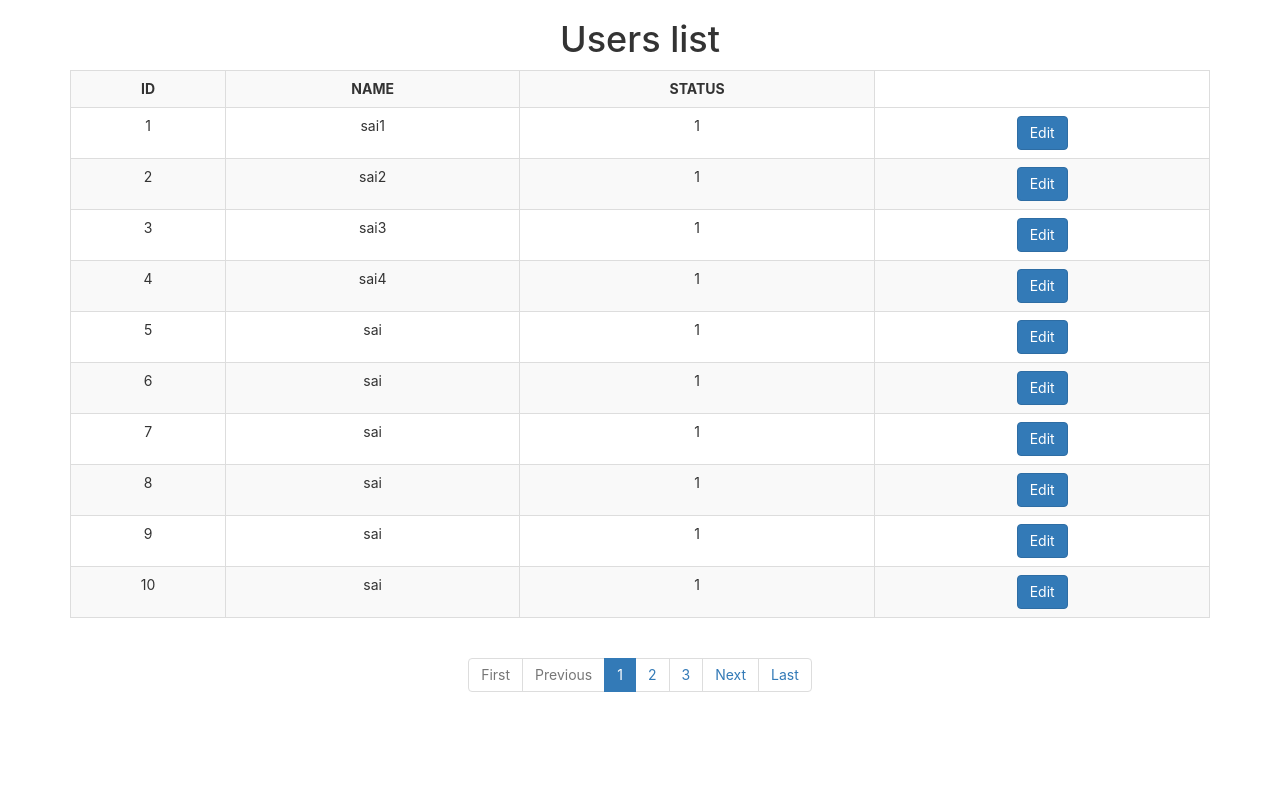
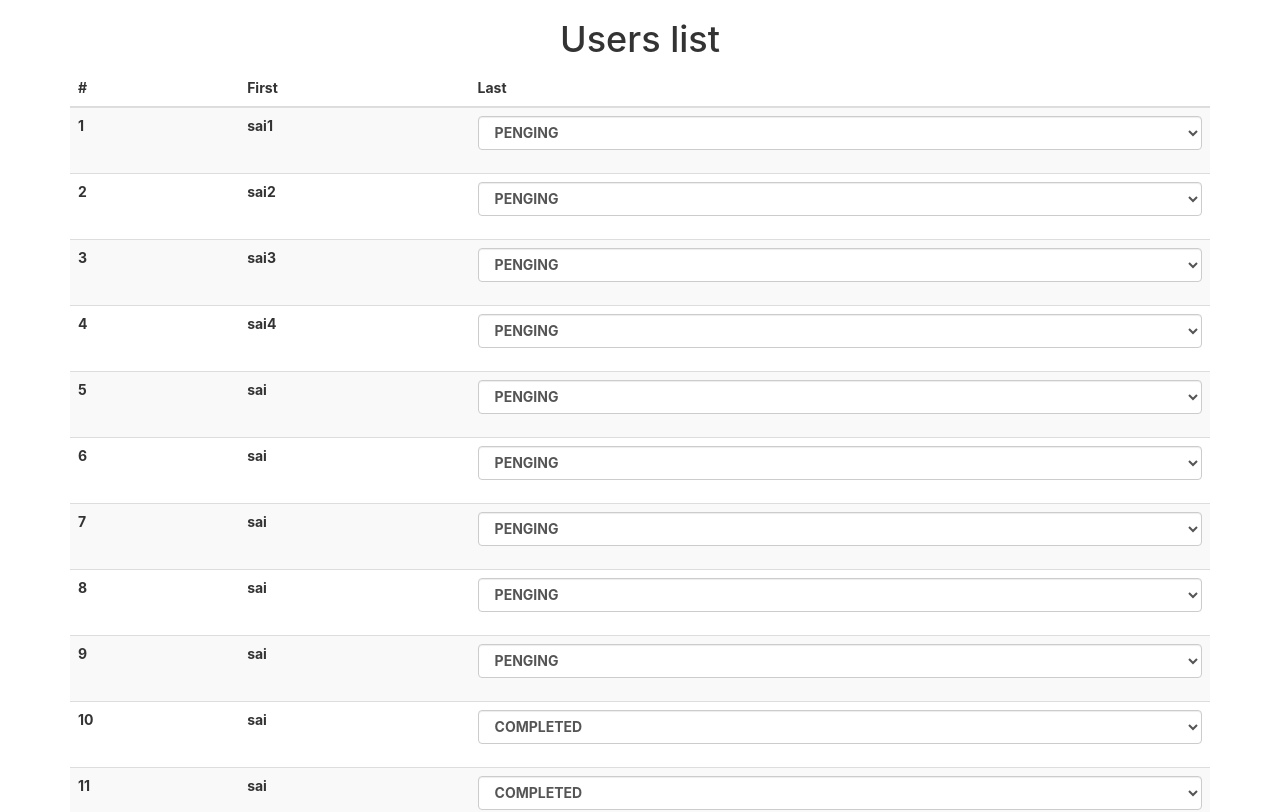
Before and after one commit to Nithyam1330/admin-portal-maco, a React (Create React App) app: page / in a window 1280 px wide. Shown: the top 812 px of the page. Built offline with nearby package versions, Linux system fonts and the light colour scheme.

Commit message:
Users table implemented

```diff
--- a/src/App.js
+++ b/src/App.js
@@ -2,128 +2,129 @@ import React from 'react';
 import './App.css';
 import CustomTable from './table.js/CustomTable';
 import { FORM_TYPE } from './table.js/FormType';
+import UsersList from './users-list/UsersList';
 
 class App extends React.Component {
   users = [
     {
       id: 1,
       value: 'sai1',
-      status: 1
+      status: 'PENDING'
     },
     {
       id: 2,
       value: 'sai2',
-      status: 1
+      status: 'PENDING'
     },
     {
       id: 3,
       value: 'sai3',
-      status: 1
+      status: 'PENDING'
     },
     {
       id: 4,
       value: 'sai4',
-      status: 1
+      status: 'PENDING'
     },
     {
       id: 5,
       value: 'sai',
-      status: 1
+      status: 'PENDING'
     },
     {
       id: 6,
       value: 'sai',
-      status: 1
+      status: 'PENDING'
     },
     {
       id: 7,
       value: 'sai',
-      status: 1
+      status: 'PENDING'
     },
     {
       id: 8,
       value: 'sai',
-      status: 1
+      status: 'PENDING'
     },
     {
       id: 9,
       value: 'sai',
-      status: 1
+      status: 'PENDING'
     },
     {
       id: 10,
       value: 'sai',
-      status: 1
+      status: 'COMPLETED'
     },
     {
       id: 11,
       value: 'sai',
-      status: 1
+      status: 'COMPLETED'
     },
     {
       id: 12,
       value: 'sai',
-      status: 1
+      status: 'COMPLETED'
     },
     {
       id: 13,
       value: 'sai',
-      status: 1
+      status: 'COMPLETED'
     },
     {
       id: 14,
       value: 'sai',
-      status: 1
+      status: 'COMPLETED'
     },
     {
       id: 15,
       value: 'sai',
-      status: 1
+      status: 'COMPLETED'
     },
     {
       id: 16,
       value: 'sai',
-      status: 1
+      status: 'COMPLETED'
     },
     {
       id: 17,
       value: 'sai',
-      status: 1
+      status: 'COMPLETED'
     },
     {
       id: 18,
       value: 'sai',
-      status: 1
+      status: 'COMPLETED'
     },
     {
       id: 19,
       value: 'sai',
-      status: 1
+      status: 'COMPLETED'
     },
     {
       id: 20,
       value: 'sai',
-      status: 1
+      status: 'COMPLETED'
     },
     {
       id: 21,
       value: 'sai',
-      status: 1
+      status: 'COMPLETED'
     },
     {
       id: 22,
       value: 'sai',
-      status: 1
+      status: 'COMPLETED'
     },
     {
       id: 23,
       value: 'sai',
-      status: 1
+      status: 'COMPLETED'
     },
     {
       id: 24,
       value: 'sai',
-      status: 1
+      status: 'COMPLETED'
     }
   ];
 
@@ -144,7 +145,21 @@ class App extends React.Component {
       title: 'STATUS',
       isEditable: true,
       mappingId: 'status',
-      type: FORM_TYPE.SELECT
+      type: FORM_TYPE.SELECT,
+      options: [
+        {
+          value: 'PENDING',
+          key: 'PENDING'
+        },
+        {
+          value: 'COMPLETED',
+          key: 'COMPLETED'
+        },
+        {
+          value: 'NONE',
+          key: 'NONE'
+        }
+      ]
     }
   ]
   render() {
@@ -153,7 +168,8 @@ class App extends React.Component {
         <div className="container">
           <div className="text-center">
             <h1>Users list</h1>
-            <CustomTable data={this.users} columnHeaders={this.headers}></CustomTable>
+            {/* <CustomTable data={this.users} columnHeaders={this.headers}></CustomTable> */}
+            <UsersList users={this.users}></UsersList>
           </div>
         </div>
       </div>
--- a/src/table.js/CustomTable.js
+++ b/src/table.js/CustomTable.js
@@ -5,7 +5,7 @@ import { FORM_TYPE } from './FormType';
 class CustomTable extends Component {
     constructor(props) {
         super(props)
-        this.backup = this.props.data;
+        this.backup = this.deepCone(this.props.data);
         this.items = this.props.data;
         this.items.forEach(element => {
             element['isEditable'] = false
@@ -19,13 +19,14 @@ class CustomTable extends Component {
         };
         // bind function in constructor instead of render (https://github.com/yannickcr/eslint-plugin-react/blob/master/docs/rules/jsx-no-bind.md)
         this.onChangePage = this.onChangePage.bind(this);
+        this.editClick = this.editClick.bind(this)
     }
     editClick(item) {
         const index = this.items.findIndex(x => x.id === item.id);
         if (index !== -1) {
-            this.items[index].isEditable = true;
+            this.backup[index].isEditable = true;
             this.setState({
-                exampleItems: this.items
+                exampleItems: this.backup
             })
         }
     }
@@ -37,16 +38,24 @@ class CustomTable extends Component {
         return JSON.parse(JSON.stringify(input));
     }
     saveHandler(item) {
-        console.log(item);
+        this.setState({
+            exampleItems: this.backup
+        }, () => {
+            let index = this.backup.findIndex(obj => obj.id === item.id);
+            if (index !== -1) {
+                delete this.backup[index].isEditable;
+                console.log(this.backup[index]);
+                // save service call
+            }
+        })
     }
 
     cancelHandler(item) {
         const index = this.items.findIndex(x => x.id === item.id);
         if (index !== -1) {
-            // this.backup[index].isEditable = false;
-            this.items[index] = this.state.exampleItems[index];
+            this.backup[index].isEditable = false;
             this.setState({
-                exampleItems: this.items
+                exampleItems: this.backup
             })
         }
     }
@@ -54,10 +63,7 @@ class CustomTable extends Component {
     valueChange(event, item, col) {
         const index = this.items.findIndex(x => x.id === item.id);
         if (index !== -1) {
-            this.items[index][col.mappingId] = event.target.value;
-            this.setState({
-                exampleItems: this.items
-            })
+            this.backup[index][col.mappingId] = event.target.value;
         }
     }
     render() {
@@ -81,6 +87,8 @@ class CustomTable extends Component {
                                                 {
                                                     this.props.columnHeaders.map(col => (
                                                         <React.Fragment key={col.mappingId}>
+                                                                                                                            {col.isEditable}
+{col.isEditable}
                                                             <React.Fragment>
                                                                 {
                                                                     col.isEditable ?
@@ -95,9 +103,12 @@ class CustomTable extends Component {
                                                                             {
                                                                                 col.type === FORM_TYPE.SELECT &&
                                                                                 <td className="col">
-                                                                                    <select className="form-control" id={item.id} onChange={(event) => this.valueChange(event, item, col)}>
-                                                                                        <option value='1'>Pending</option>
-                                                                                        <option value='2'>complete</option>
+                                                                                    <select className="form-control" id={item.id} selected={item.status} onChange={(event) => this.valueChange(event, item, col)}>
+                                                                                        {
+                                                                                            col.options.map((optionValue) => (
+                                                                                                <option value={optionValue.key} key={optionValue.key}>{optionValue.value}</option>
+                                                                                            ))
+                                                                                        }
                                                                                     </select>
                                                                                 </td>
                                                                             }
--- /dev/null
+++ b/src/users-list/UsersList.js
@@ -0,0 +1,49 @@
+import React, { Component } from 'react'
+
+class UsersList extends Component {
+    constructor(props) {
+        super(props);
+        this.users = this.props.users;
+        this.state = {
+
+        }
+    }
+    render() {
+        return (
+            <div>
+                <table class="table table-striped">
+                    <thead>
+                        <tr>
+                            <th scope="col">#</th>
+                            <th scope="col">First</th>
+                            <th scope="col">Last</th>
+
+                        </tr>
+                    </thead>
+                    <tbody>
+                        {
+                            this.props.users.map((res) => (
+                                <React.Fragment key={res.id}>
+                                    <tr>
+                                        <th>{res.id}</th>
+                                        <th>{res.value}</th>
+                                        <th>
+                                            <div class="form-group">
+                                                <select class="form-control" value={res.status}>
+                                                    <option value='PENDING'>PENGING</option>
+                                                    <option value="COMPLETED">COMPLETED</option>
+                                                </select>
+                                            </div>
+                                        </th>
+                                    </tr>
+                                </React.Fragment>
+                            ))
+                        }
+                    </tbody>
+                </table>
+            </div>
+        )
+    }
+}
+
+export default UsersList
```
